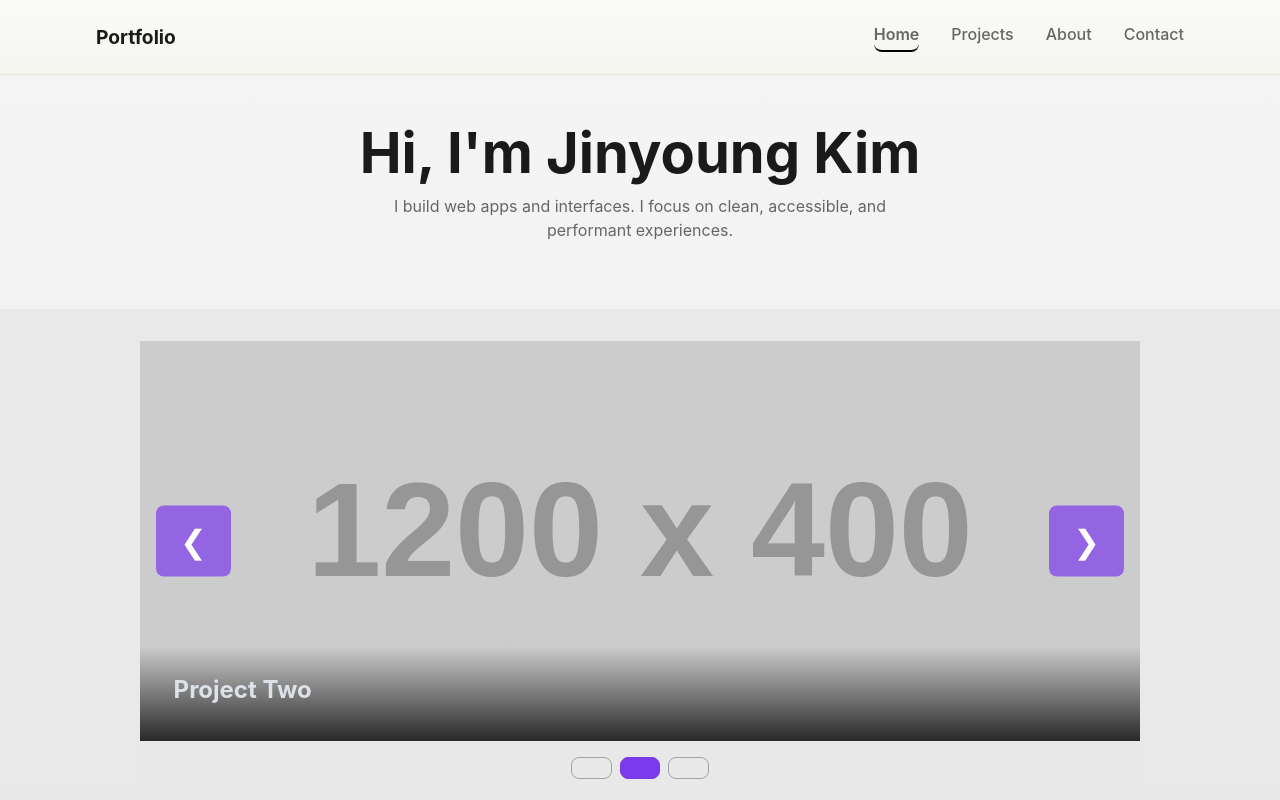
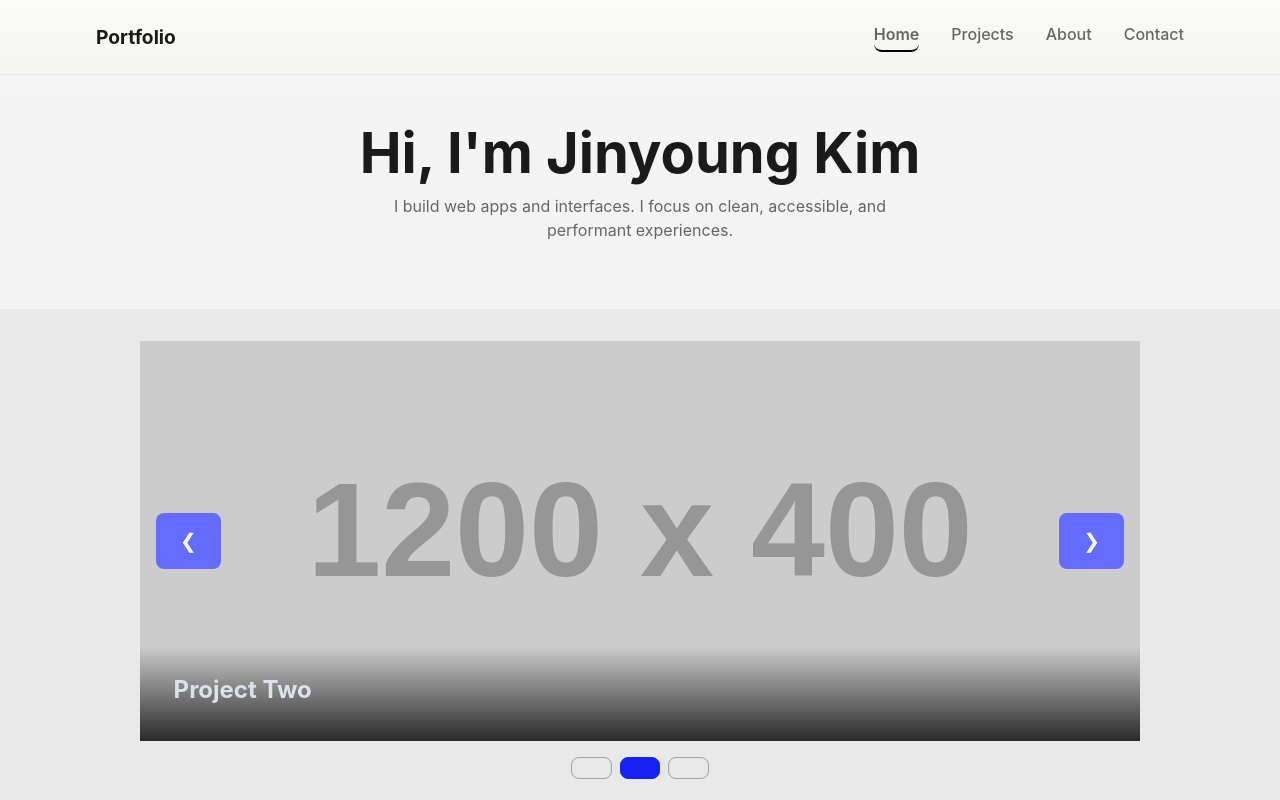
Before and after one commit to Ken1o/Portfolio-Website, a React (Vite) app: page / in a window 1280 px wide. Shown: the top 800 px of the page. Built offline with nearby package versions, Linux system fonts and the light colour scheme.

Commit message:
changing slideshow design

```diff
--- a/src/styles/Slideshow.css
+++ b/src/styles/Slideshow.css
@@ -53,18 +53,20 @@
   position: absolute;
   top: 50%;
   transform: translateY(-50%);
-  background: rgba(124, 58, 237, 0.7);
+  background: #646cff;
   color: white;
   border: none;
-  font-size: 2rem;
+  font-size: 20px;
   padding: 1rem 1.5rem;
   cursor: pointer;
   transition: background 0.3s;
   z-index: 10;
+  width: auto;
+  height: auto;
 }
 
 .slideshow-btn:hover {
-  background: rgba(124, 58, 237, 1);
+  background: #1621f3;
 }
 
 .slideshow-prev {
@@ -93,12 +95,13 @@
 }
 
 .indicator.active {
-  background: #7c3aed;
-  border-color: #7c3aed;
+  background: #1621f3;
+  border-color: #1621f3;
 }
 
 .indicator:hover {
-  border-color: #7c3aed;
+  border-color: #646cff;
+  background: #646cff;
 }
 
 @media (max-width: 768px) {
```
